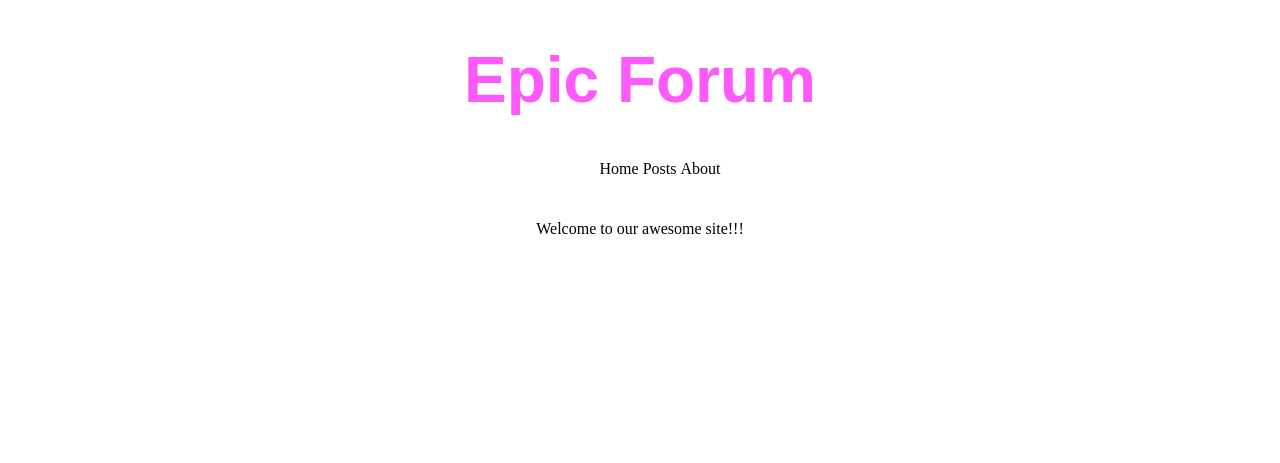
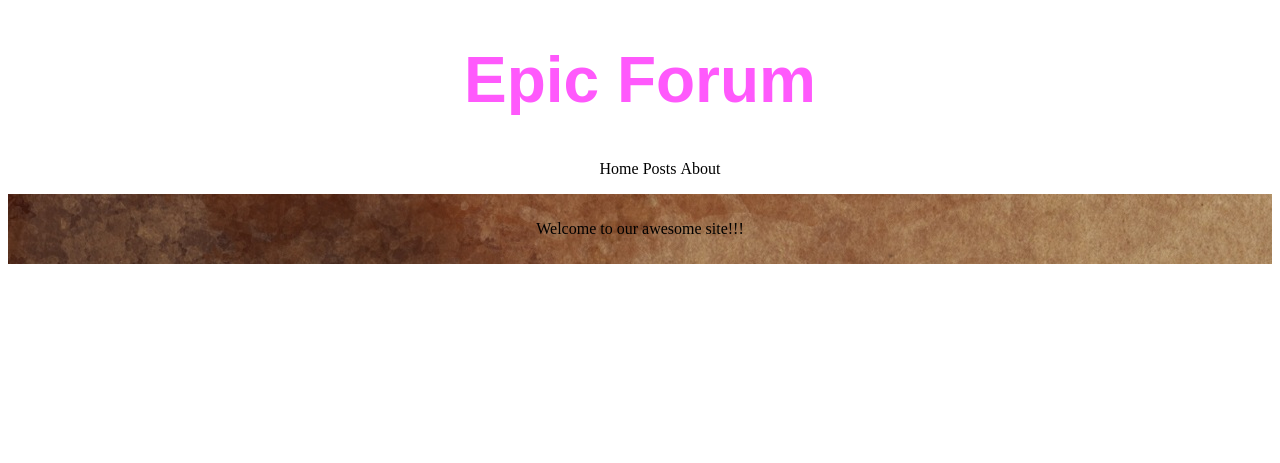
Before and after one commit to itgsod-pontus-wistrom/Gymnasiearbete, a PHP site: page / in a window 1280 px wide. Shown: the top 463 px of the page. Run offline with PHP 8.4, Linux system fonts and the light colour scheme.

Commit message:
Fixa bakground

```diff
--- a/CSS.css
+++ b/CSS.css
@@ -1,3 +1,4 @@
+
 #head {
     text-align: center;
     font-family: Copperplate, "Copperplate Gothic Light", fantasy;
@@ -28,9 +29,12 @@
 }
 
 #content {
+    background-image: url("Pics/paper_background.jpeg");
     text-align: center;
     padding: 10px;
+
 }
+
 
 #foot {
     text-align: center;
--- a/Index.html
+++ b/Index.html
@@ -28,7 +28,7 @@
 </div>
 <div id="foot">
 
-        <p>&copy; 2017 Pontus Wiström</p>
+    <p>&copy; 2017 Pontus Wiström</p>
 </div>
 </body>
 </html>
```
